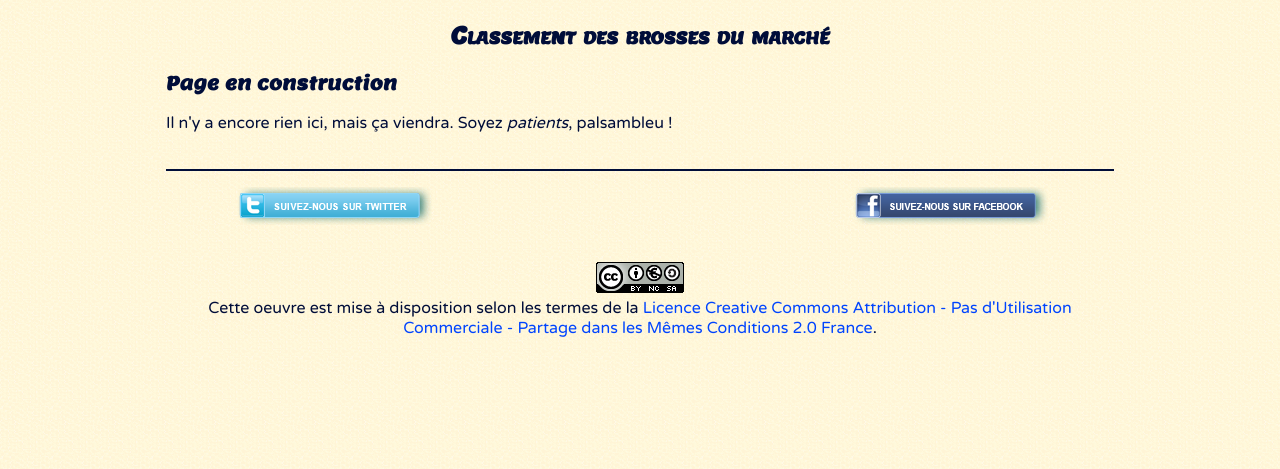
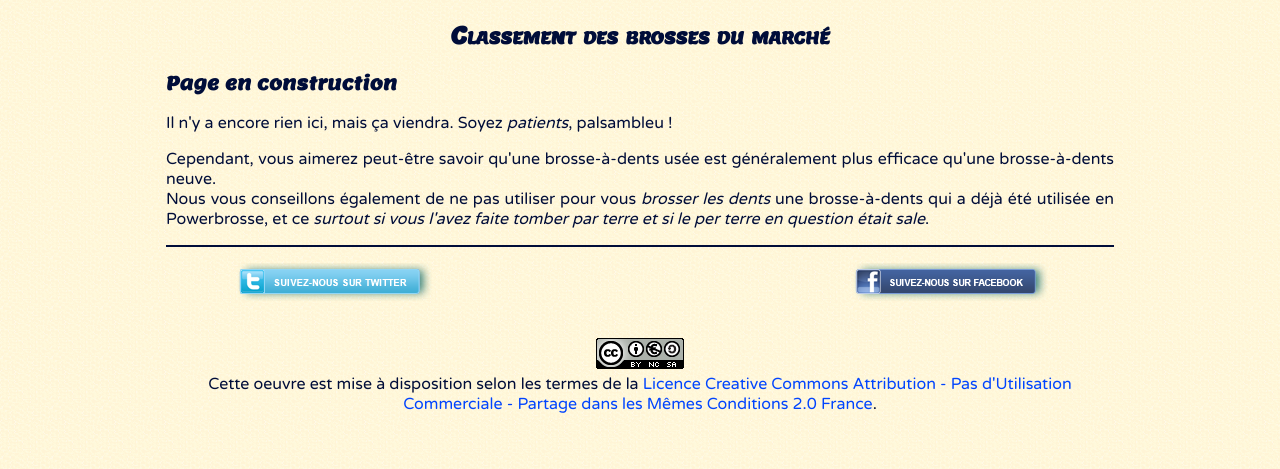
Before and after one commit to Siuol39/powerbrosse, a PHP site: page /classement.php in a window 1280 px wide. Shown: the part 230-699 px from the top of the page. Run offline with PHP 8.4, Linux system fonts and the light colour scheme; some libraries are stand-ins or nearby versions.

Commit message:
correction de faute, remplissage de classement.php

```diff
--- a/classement.php
+++ b/classement.php
@@ -15,6 +15,10 @@
 	<h2>Classement des brosses du marché</h2>
 
 <?php include("construction.php");?>
+	<p>Cependant, vous aimerez peut-être savoir qu'une brosse-à-dents usée est généralement plus efficace
+	   qu'une brosse-à-dents neuve.<br />
+	   Nous vous conseillons également de ne pas utiliser pour vous <em>brosser les dents</em> une brosse-à-dents qui a déjà été utilisée
+	   en Powerbrosse, et ce <em>surtout si vous l'avez faite tomber par terre et si le per terre en question était sale</em>.
 
 <?php include("footer.php");?>
 
--- a/erreur.php
+++ b/erreur.php
@@ -1,7 +1,7 @@
 <!DOCTYPE html>
 <html>
 <head>
-	<title>Erreur&nbsp;:page inexistante - Powerbrosse</title>
+	<title>Erreur&nbsp;: page inexistante - Powerbrosse</title>
 	<meta charset="utf-8" />
 	<link rel="stylesheet" href="style.css">
 	<?php include("icone.php");?>
```
